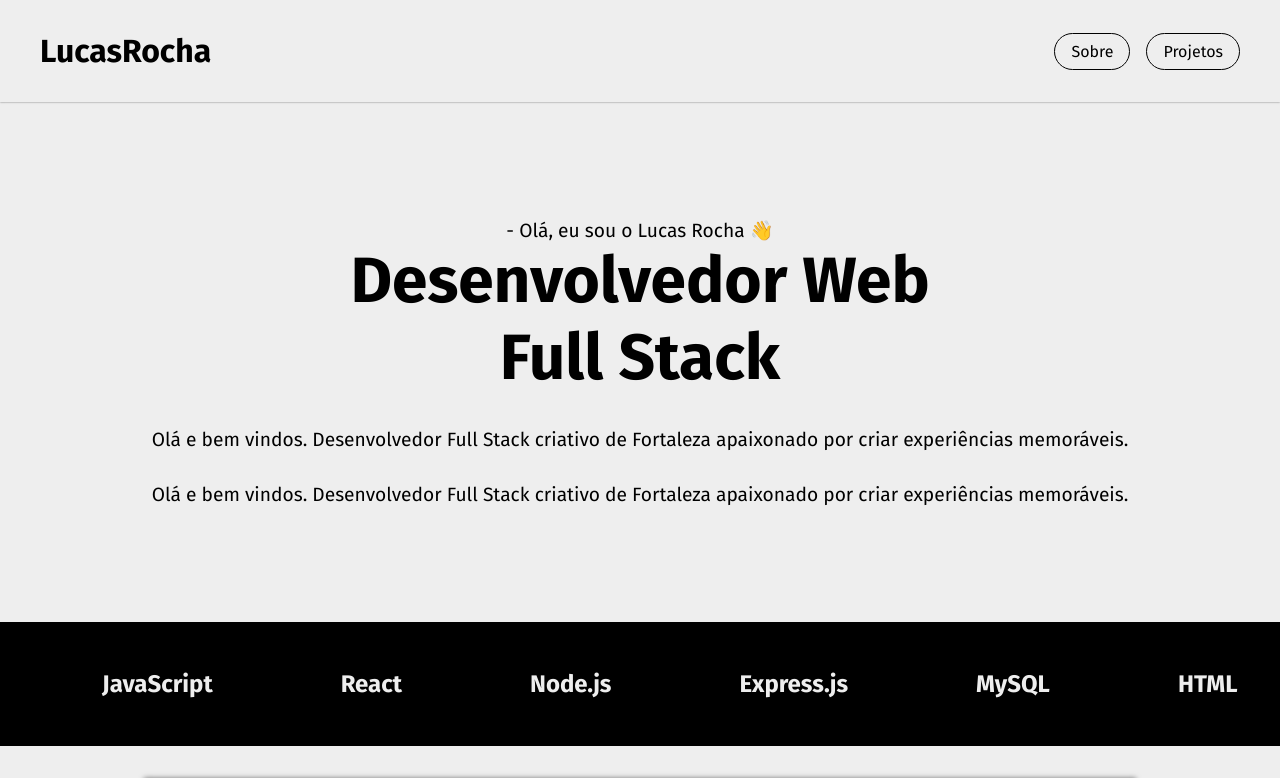
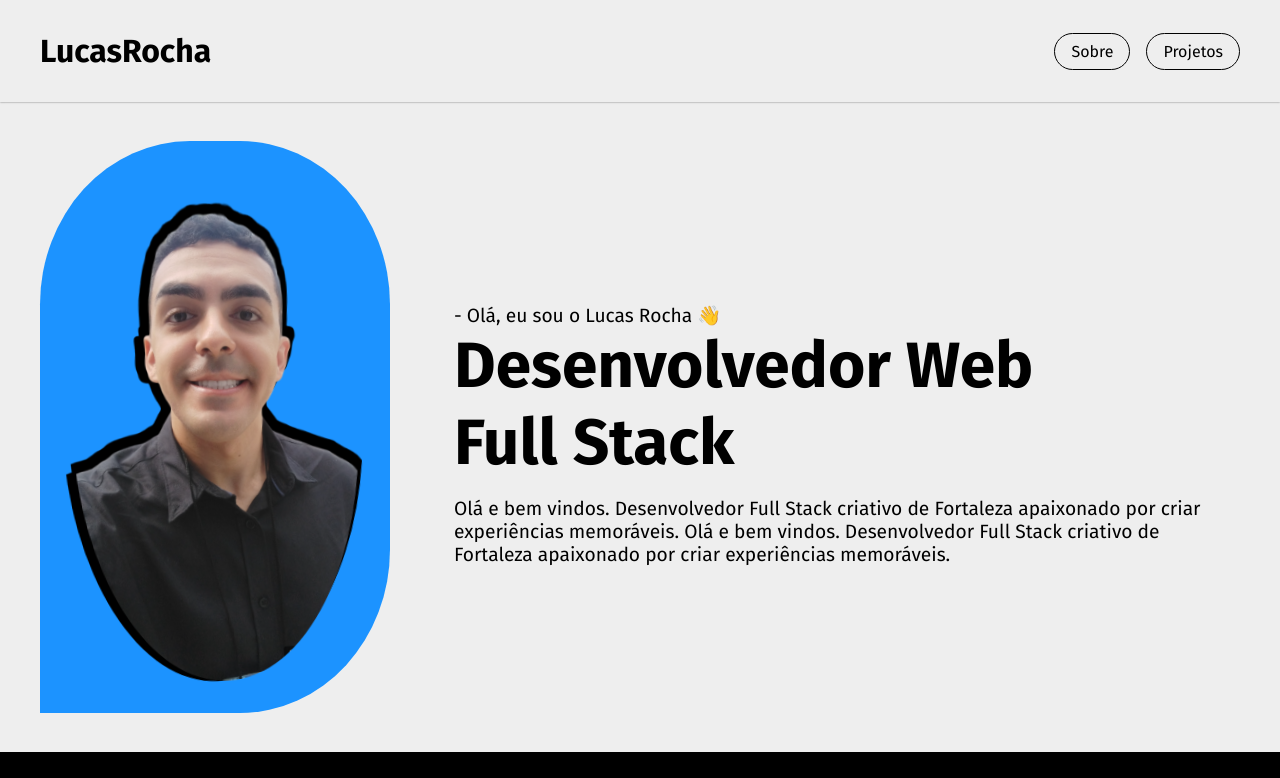
Before and after one commit to lucasrochabz/portfolio, a React (Vite) app: page / in a window 1280 px wide. Shown: the top 778 px of the page. Built offline with nearby package versions, Linux system fonts and the light colour scheme.

Commit message:
add sticker

```diff
--- a/src/components/About/About.jsx
+++ b/src/components/About/About.jsx
@@ -1,20 +1,24 @@
+import lucas from '../../../public/lucas01.png';
 import styles from './About.module.css';
 
 export const About = () => {
   return (
     <>
       <section className={styles.about} id="about">
-        <p>- Olá, eu sou o Lucas Rocha 👋</p>
-        <h2>Desenvolvedor Web</h2>
-        <h2>Full Stack</h2>
-        <span>
-          Olá e bem vindos. Desenvolvedor Full Stack criativo de Fortaleza
-          apaixonado por criar experiências memoráveis.
-        </span>
-        <span>
-          Olá e bem vindos. Desenvolvedor Full Stack criativo de Fortaleza
-          apaixonado por criar experiências memoráveis.
-        </span>
+        <figure className={styles.sticker}>
+          <img src={lucas} alt="Lucas" />
+        </figure>
+        <div className={styles.content}>
+          <p>- Olá, eu sou o Lucas Rocha 👋</p>
+          <h2>Desenvolvedor Web</h2>
+          <h2>Full Stack</h2>
+          <p>
+            Olá e bem vindos. Desenvolvedor Full Stack criativo de Fortaleza
+            apaixonado por criar experiências memoráveis. Olá e bem vindos.
+            Desenvolvedor Full Stack criativo de Fortaleza apaixonado por criar
+            experiências memoráveis.
+          </p>
+        </div>
       </section>
     </>
   );
--- a/src/components/About/About.module.css
+++ b/src/components/About/About.module.css
@@ -1,19 +1,36 @@
 .about {
-  height: 65vh;
-  display: flex;
-  flex-direction: column;
+  max-width: 1200px;
+  display: grid;
+  grid-template-columns: 1fr auto;
   align-items: center;
-  justify-content: center;
+  gap: 4rem;
+  height: 650px;
+  margin: 0 auto;
 }
 
-.about p, span {
-  font-size: 1.2rem;
-}
-
-.about h2 {
+.content h2 {
   font-size: 4rem;
 }
 
-.about span {
-  margin-top: 2rem;
+.content p {
+  font-size: 1.2rem;
+  margin-top: 1rem;
 }
+
+.sticker {
+  width: 350px;
+  background-color: #1c93ff;
+  border-radius: 60% 60% 60% 0% / 40% 40% 40% 100%;
+  padding: 2rem;
+}
+
+.sticker img {
+  border-radius: 50%;
+  filter: drop-shadow(5px -10px 0 var(--black-color)) drop-shadow(-10px 0px 0 var(--black-color));
+  transform: rotate(-3deg);
+  transition: transform 0.3s ease;
+}
+
+.sticker img:hover {
+  transform: rotate(3deg) scale(1.05);
+}
```
Also changed, not shown: public/lucas01.png (added).
